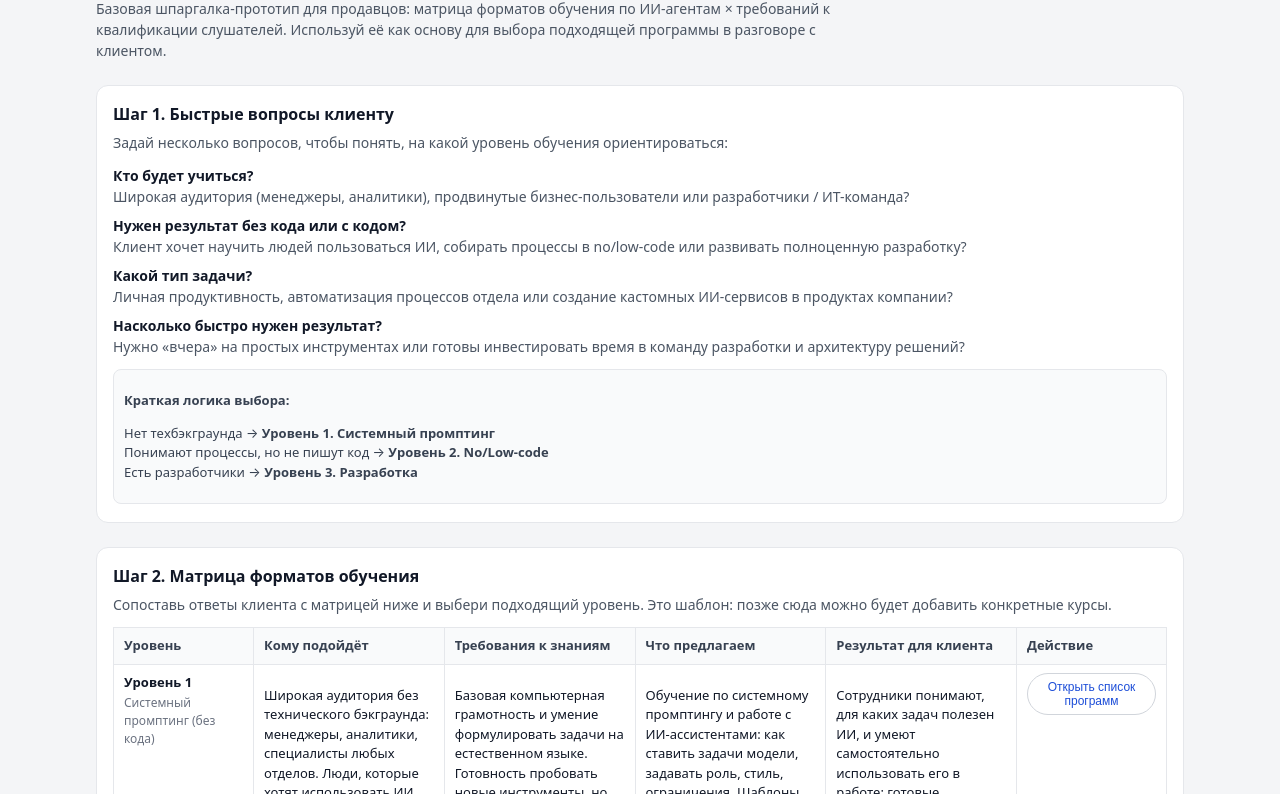
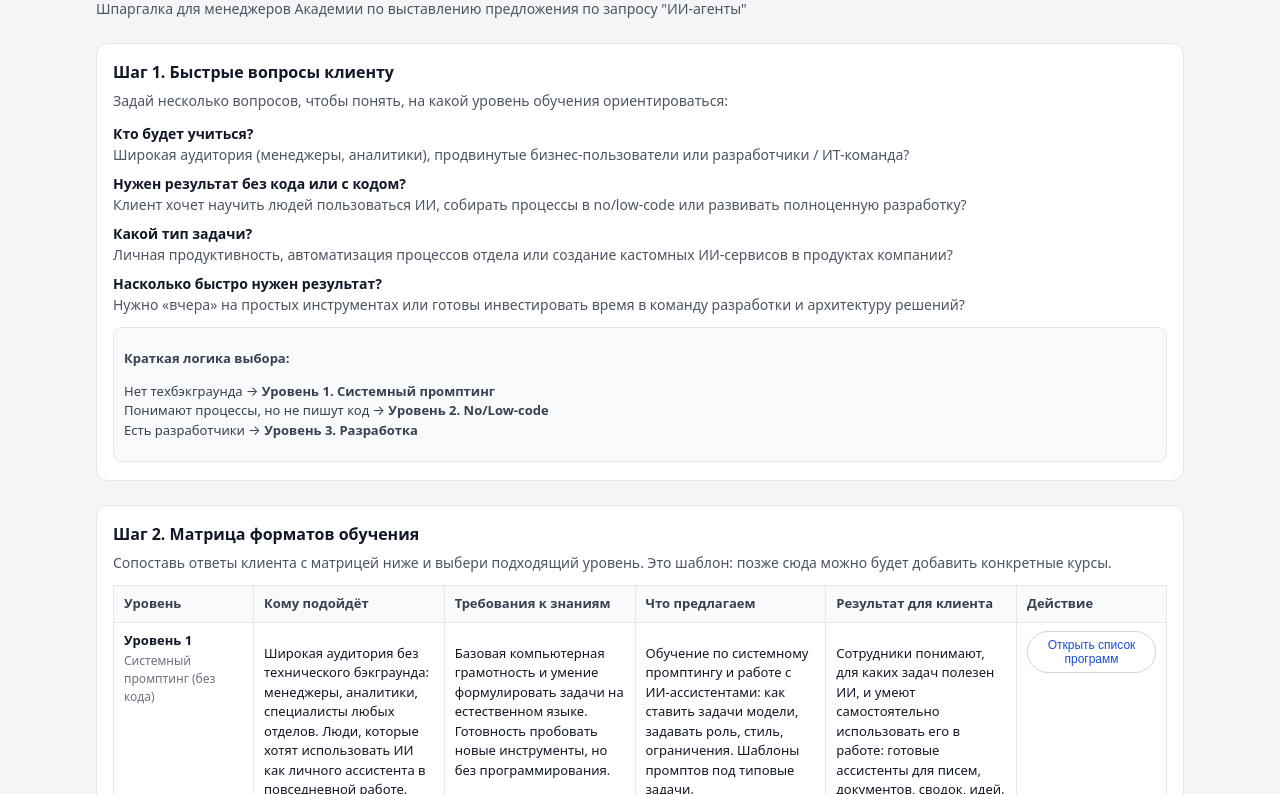
Before and after one commit to fraustoboy/ai-agents-quick-brief-for-sales, a plain HTML site: page index.html in a window 1280 px wide. Shown: the part 73-867 px from the top of the page. Drawn offline with Linux system fonts and the light colour scheme.

Commit message:
Update index.html

```diff
--- a/index.html
+++ b/index.html
@@ -12,8 +12,7 @@
     <header class="page-header">
       <h1 class="page-title">Подбор обучения по ИИ-агентам</h1>
       <p class="page-subtitle">
-        Базовая шпаргалка-прототип для продавцов: матрица форматов обучения по ИИ-агентам × требований к квалификации слушателей.
-        Используй её как основу для выбора подходящей программы в разговоре с клиентом.
+        Шпаргалка для менеджеров Академии по выставлению предложения по запросу "ИИ-агенты"
       </p>
     </header>
 
```
